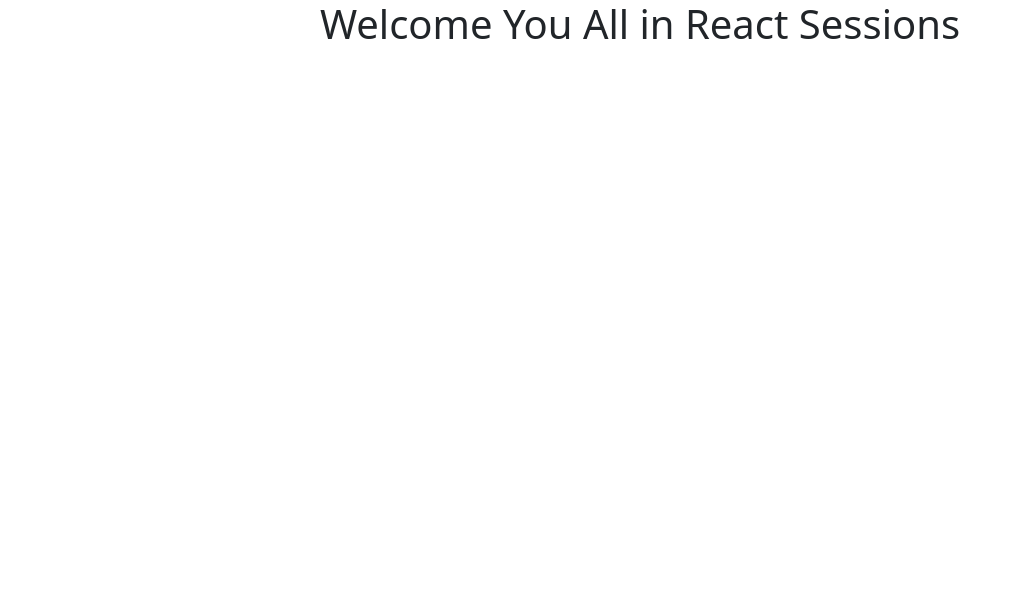
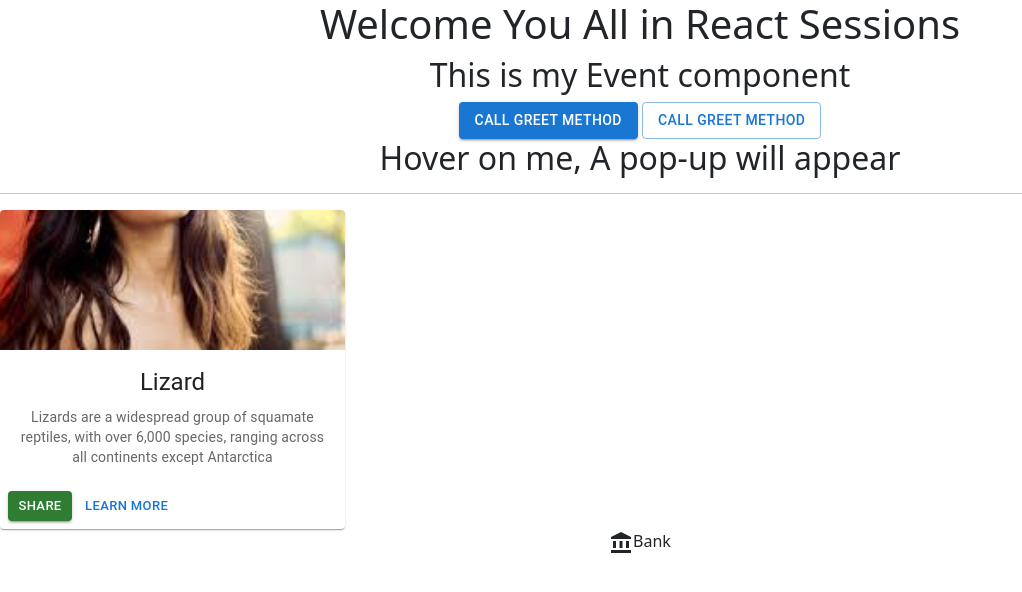
Before and after one commit to dhrubb2101/ReactApp, a React (Create React App) app: page / in a window 1280 px wide. Shown: the top 592 px of the page, without its empty margins (0-1022 px from the left). Built offline with nearby package versions, Linux system fonts and the light colour scheme.

Commit message:
adding errorBoundaryComp where is there is a parent-child relationship child component can handle the error while rendering

```diff
--- a/package.json
+++ b/package.json
@@ -3,6 +3,10 @@
   "version": "0.1.0",
   "private": true,
   "dependencies": {
+    "@emotion/react": "^11.14.0",
+    "@emotion/styled": "^11.14.0",
+    "@mui/icons-material": "^6.4.7",
+    "@mui/material": "^6.4.7",
     "@testing-library/dom": "^10.4.0",
     "@testing-library/jest-dom": "^6.6.3",
     "@testing-library/react": "^16.2.0",
--- a/src/App.js
+++ b/src/App.js
@@ -20,6 +20,7 @@ import UseStateHookComp from './Hooks/UseStateHookComp';
 import FormValComp from './components/FormValComp';
 import LifeCycleMethodComp from './components/LifeCycleMethodComp';
 import UserComp from './components/UserComp';
+import ErrorBoundaryComp from './components/ErrorBoundaryComp';
 function App() {
 
 
@@ -42,7 +43,7 @@ function App() {
       <h1>Welcome You All in React Sessions</h1>
       {/* <FunctionComp empName="Praveen" post="FullStack developer"/> */}
       {/* <ClassComp empName="Rajeev" post="MERN developer"/> */}
-      {/* <MyEventComp /> */}
+      <MyEventComp />
       {/* <MyEventTwoComp/> */}
       {/* <MyStateComp/> */}
       {/* <MyInfoComp empName="Dhrubb" post="MERN developer" company ="xAI" address="Noida" contact="nada" gender="male"/> */}
@@ -63,10 +64,19 @@ function App() {
       {/* <UseStateHookComp/> */}
       {/* <FormValComp/> */}
       {/* <LifeCycleMethodComp color="green"/> */}
+      {/* <ErrorBoundaryComp>
       <UserComp user="Rahul"/>
+      </ErrorBoundaryComp>
+      <ErrorBoundaryComp>
       <UserComp user="Aditya"/>
+      </ErrorBoundaryComp>
+      <ErrorBoundaryComp>
       <UserComp user="Aadesh"/>
+      </ErrorBoundaryComp>
+      <ErrorBoundaryComp>
       <UserComp user="Pulkit"/>
+      </ErrorBoundaryComp> */}
+      {/* <ErrorBoundaryComp/> */}
 
     </div>);
 }
--- /dev/null
+++ b/src/components/ErrorBoundaryComp.js
@@ -0,0 +1,33 @@
+import React, { Component } from 'react'
+
+class ErrorBoundaryComp extends Component {
+    constructor(props) {
+        super(props)
+
+        this.state = {
+             isError : false
+        }
+    }
+
+    static getDerivedStateFromError(){
+        return {
+            isError:true
+        }
+
+    }
+
+    render() {
+        const {isError} = this.state;
+        if(isError){
+            return <h2>Something Went Wrong!</h2>
+        }
+        return this.props.children;
+        // return (
+        //     <div>
+        //         <h2> This is Error Boundary Component</h2>
+        //     </div>
+        // )
+    }
+}
+
+export default ErrorBoundaryComp
--- a/src/components/MyEventComp.js
+++ b/src/components/MyEventComp.js
@@ -1,4 +1,7 @@
-
+import { Button,Card,CardActionArea,CardContent,CardMedia,Typography,CardActions } from "@mui/material";
+import AccountBalanceIcon from '@mui/icons-material/AccountBalance';
+import Box from '@mui/material/Box';
+import staticdata from "../shared/constant/constantData";
 
 const MyEventComp = () => { //we use const so as to not a create a duplicate component like it and also we don't wanna change it's value at runtime.
 
@@ -12,8 +15,37 @@ const MyEventComp = () => { //we use const so as to not a create a duplicate com
 
     return(<div>
         <h2>This is my Event component</h2>
-        <button type="button" onClick={()=>greet()}>Call Greet Method</button>
+        {/* <button type="button" onClick={()=>greet()}>Call Greet Method</button> */}
+        <Button variant="contained" type="button" onClick={()=>greet()}>Call Greet Method</Button>{" "}
+        <Button variant="outlined" type="button" onClick={()=>greet()}>Call Greet Method</Button>
         <h2 onMouseOver={()=>welcome("Opteamix","Pooja")}>Hover on me, A pop-up will appear</h2>
+
+        <hr></hr>
+        <Card sx={{ maxWidth: 345 }}>
+      <CardMedia
+        component="img"
+        alt="green iguana"
+        height="140"
+        image={staticdata.dosa}
+      />
+      <CardContent>
+        <Typography gutterBottom variant="h5" component="div">
+          Lizard
+        </Typography>
+        <Typography variant="body2" sx={{ color: 'text.secondary' }}>
+          Lizards are a widespread group of squamate reptiles, with over 6,000
+          species, ranging across all continents except Antarctica
+        </Typography>
+      </CardContent>
+      <CardActions>
+        <Button size="small" variant="contained" color="success">Share</Button>
+        <Button size="small">Learn More</Button>
+      </CardActions>
+    </Card>
+
+    <p><AccountBalanceIcon></AccountBalanceIcon>Bank</p>
+
+
         </div>)
 
 }
--- a/src/components/UserComp.js
+++ b/src/components/UserComp.js
@@ -2,15 +2,20 @@ import React, { Component } from 'react'
 
 class UserComp extends Component {
     render() {
-        if(!this.props.user==="Aadesh"){
-            return (
-                <div>
-                    <h2>This is User Component</h2>
-                    <p>User Name is : <strong>{this.props.user}</strong></p>
+        if(this.props.user==="Aadesh"){
+            throw Error("Not a User")
+        }
+         return <p>{this.props.user} Login Succesfully</p>;
 
-                </div>
-            )
-        }
+
+         //(
+        //         <div>
+        //             <h2>This is User Component</h2>
+        //             <p>User Name is : <strong>{this.props.user}</strong></p>
+
+        //         </div>
+        //     )
+
 
     }
 }
```
Also changed, not shown: 2 other files (tests, documents, lock files or other folders).
